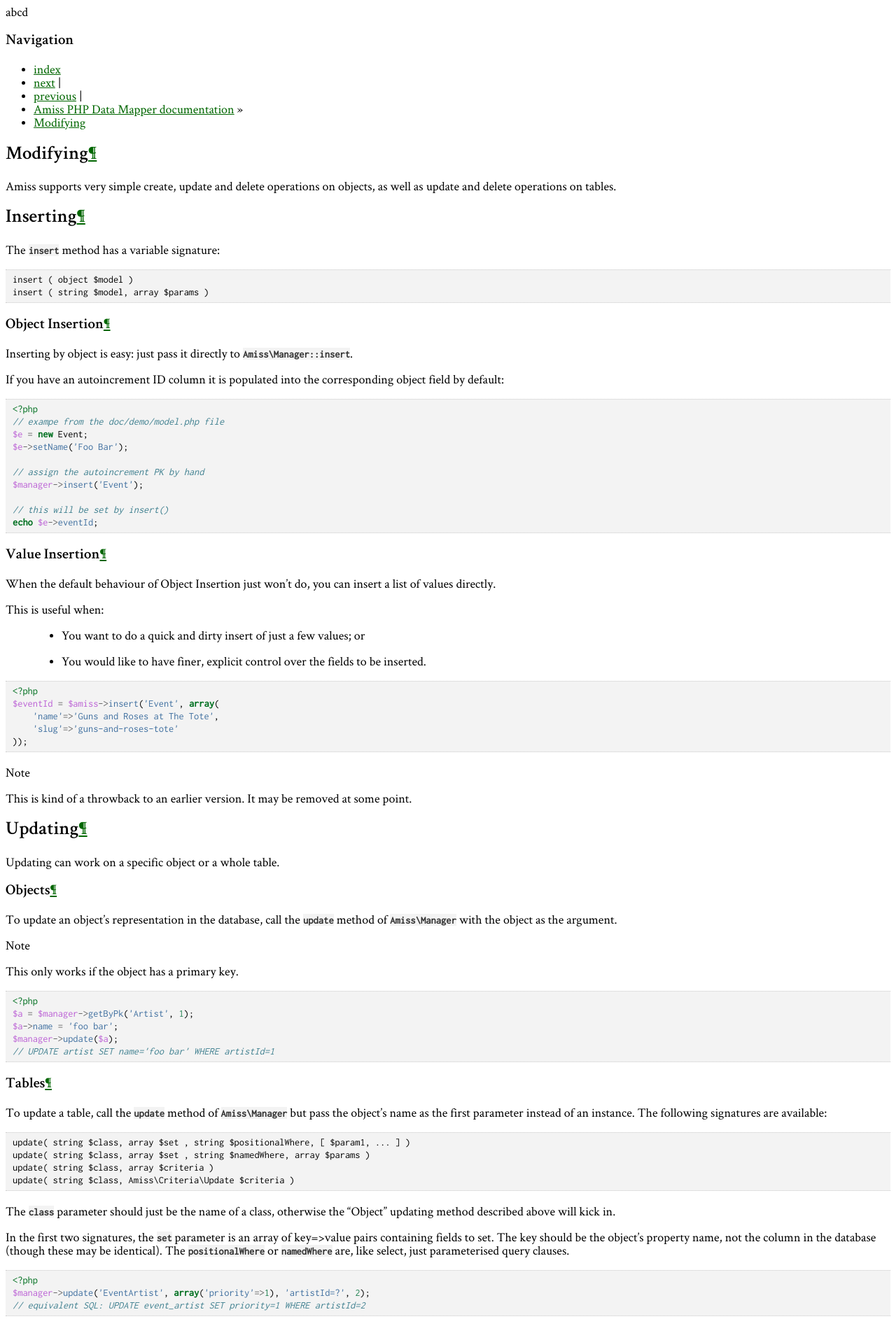
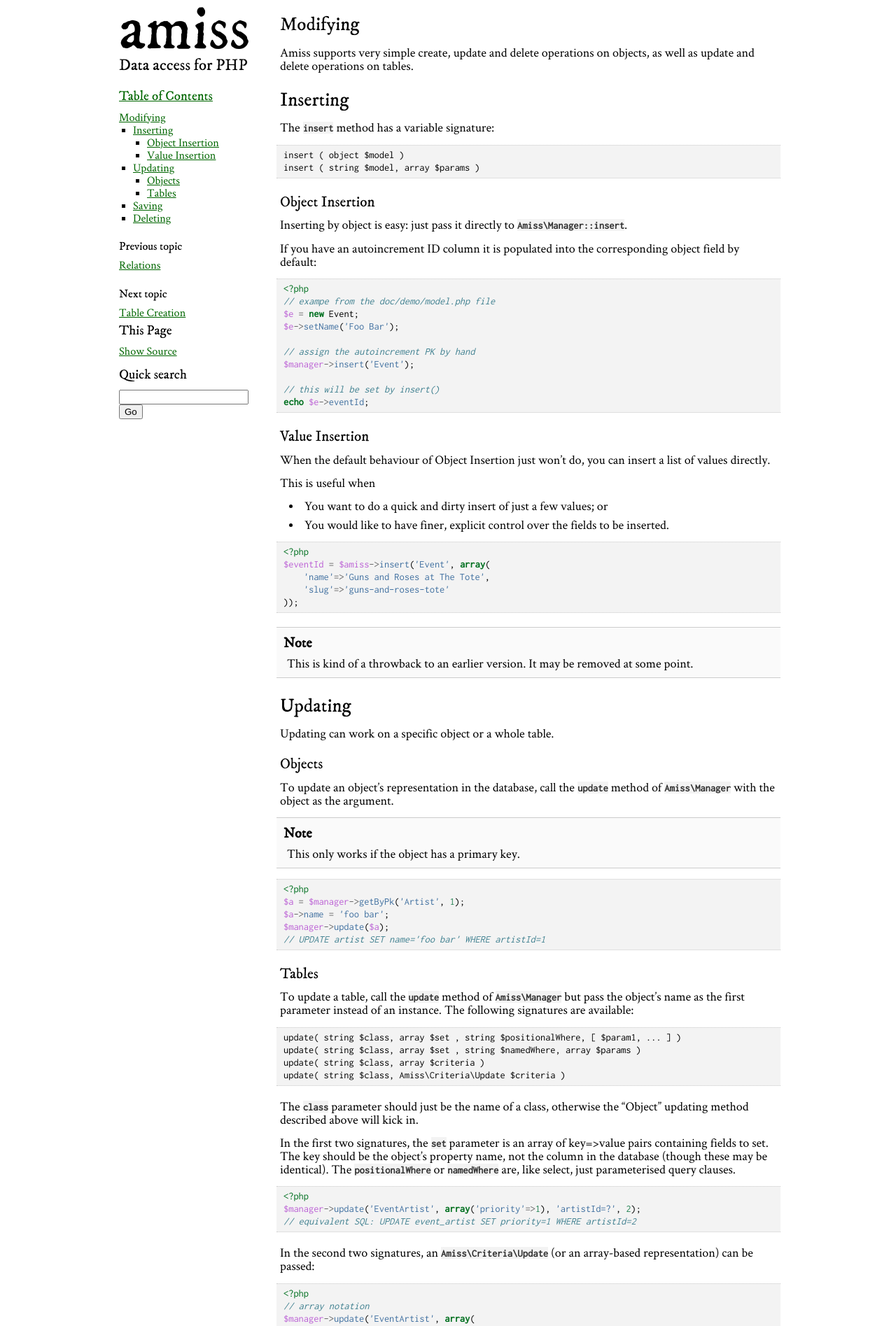
Before and after one commit to shabbyrobe/amiss, a Sphinx documentation site: the page built from doc/modifying.rst, in a window 1280 px wide. Shown: the top 1895 px of the page at 70% size. Built offline with Sphinx 7.4.7, drawn with Linux system fonts in a browser that asks for light colours.

Commit message:
just about finished documentation theme

```diff
--- /dev/null
+++ b/doc/_templates/sidebarindex.html
@@ -0,0 +1,6 @@
+<div class="sidebarindex">
+<p>
+Welcome to the HTML documentation for <a href="http://k3jw.com/code/amiss/">Amiss</a>.
+More documentation options are available <a href="http://k3jw.com/code/amiss/doc/">here</a>.
+</p>
+</div>
--- /dev/null
+++ b/doc/_templates/sidebarlogo.html
@@ -0,0 +1,2 @@
+<h1><a href="{{ pathto(master_doc) }}">Amiss</a></h1>
+<h2>Data access for PHP</h2>
--- a/doc/_themes/amiss/layout.html
+++ b/doc/_themes/amiss/layout.html
@@ -3,7 +3,10 @@
 
 {% block header %}
   {{ super() }}
-  abcd
+  <script type="text/javascript" src="../_static/jquery.js"></script>
+  <script type="text/javascript" src="../_static/underscore.js"></script>
+  <script type="text/javascript" src="../_static/doctools.js"></script>
+  <script type="text/javascript" src="../_static/sidebar.js"></script>
 {% endblock %}
 {%- block footer %}
   <div class="footer">
--- a/doc/_themes/amiss/static/amiss.css_t
+++ b/doc/_themes/amiss/static/amiss.css_t
@@ -76,15 +76,25 @@
 	padding-bottom:15px;
 }
 
-div.main {
-	width:750px;
+div.document {
+	width:950px;
 	margin:auto;
 }
-
+div.documentwrapper {
+	width:100%;
+	float:left;
+}
+.bodywrapper {
+	margin: 10px 0 0 230px;
+}
+div.sphinxsidebar {
+	width:220px;
+	float:left;
+	margin-left:-100%;
+}
 a, a:active, a:visited {
 	color:#060;
 }
-
 .header h1 {
 	/* text-shadow: #999 0px 0px 5px; */
 	font-family:'FellDWPica';
@@ -124,28 +134,41 @@
 	display:inline;
 	margin:0 10px;
 }
-
-
-div.content > p,
-div.content > h1,
-div.content > h2,
-div.content > h3,
-div.content > h4,
-div.content > ol,
-div.content > ul {
+ul {
+  padding-left:30px;
+}
+ul ul {
+  margin-top:0; margin-bottom:0;
+}
+p, h1, h2, h3, h4, h5, h6, ol, ul, dl {
 	margin-left:5px;
 	margin-right:5px;
 }
-div.content > h1,
-div.content > h2,
-div.content > h3,
-div.content > h4 {
+h1, h2, h3, h4, h5, h6 {
 	font-family:'FellDWPica';
 	font-weight:normal;
-	margin-bottom:0.6em;
+    margin-bottom:0.5em;
 }
-div.content p {
+.section {
+	margin-bottom:1em;
 }
+.body h1 {
+  margin-top:0px;
+}
+
+p, ul, div.highlight-php {
+  margin-top:0.4em;
+  margin-bottom:0.8em;
+}
+p:last-child,
+p.last,
+div.highlight-php.last
+div.highlight-php:last-child
+ul.last
+ul:last-child {
+    margin-bottom: 0px;
+}
+
 pre, code, tt, span.pre {
 	font-family: 'InconsolataMedium';
 }
@@ -219,3 +242,127 @@
 	padding-left:20px;
 	padding-right:20px;
 }
+
+.headerlink {
+	visibility:hidden;
+	margin-left:10px;
+	text-decoration:none;
+  font-size:0.7em;
+}
+h1:hover a.headerlink,
+h2:hover a.headerlink,
+h3:hover a.headerlink,
+h4:hover a.headerlink,
+h5:hover a.headerlink,
+h6:hover a.headerlink {
+	visibility:visible;
+}
+
+div.related {
+    display: none;
+}
+
+.clearer {
+	clear:both;
+}
+.footer {
+	margin:auto;
+	width:950px;
+	margin-top:20px;
+	border-top:1px dotted #aaa;
+	text-align:center;
+	padding-top:16px;
+	color:#333;
+}
+
+div.toctree-wrapper > ul > li {
+    padding-top:10px;
+}
+div.toctree-wrapper > ul > li:first-child {
+  padding-top:0px;
+}
+.field-list td > ul {
+  margin-top:0;
+  margin-bottom:0;
+}
+div.admonition {
+    background: #fafafa;
+    padding: 10px 10px;
+    border-top: 1px solid #ccc;
+    border-bottom: 1px solid #ccc;
+}
+
+div.admonition tt.xref, div.admonition a tt {
+    border-bottom: 1px solid #fafafa;
+}
+
+dd div.admonition {
+    margin-left: -60px;
+    padding-left: 60px;
+}
+
+div.admonition p.admonition-title {
+	font-family:'FellDWPica';
+    font-weight: bold;
+    font-size:20px;
+    margin:0px;
+    padding:0px;
+}
+
+div.sphinxsidebar {
+	font-size:0.9em;
+}
+div.sphinxsidebar h3 {
+  margin-top:5px;
+}
+div.sphinxsidebar ul {
+    list-style: none outside none;
+    margin-right:5px;
+    margin-left:5px;
+    padding:0;
+}
+div.sphinxsidebar form {
+    margin-right:5px;
+    margin-left:5px;
+}
+div.sphinxsidebar ul > li {
+  padding:0; margin:0;
+}
+div.sphinxsidebar ul ul {
+  margin-left:20px;
+    list-style: square outside none;
+}
+div.sphinxsidebar h1 {
+    font-family: 'FellDWPica';
+    font-size: 5.5em;
+    font-weight: normal;
+    line-height: 0.8em;
+    margin: 0 5px 0px 5px;
+    padding: 0;
+    text-transform: lowercase;
+}
+div.sphinxsidebar h1 a {
+	color:#000;
+	text-decoration:none;
+}
+div.sphinxsidebar h2 {
+    font-size: 1.4em;
+    margin: 0 5px 18px 5px;
+    padding: 0;
+}
+
+div#amiss-php-data-mapper h1 {
+	display:none;
+}
+div#amiss-php-data-mapper p:first-of-type {
+	margin-top:15px;
+}
+p.searchtip {
+	display:none;
+}
+.sidebarindex {
+	margin-bottom:15px;
+}
+.sidebarindex p:first-child {
+	margin-top:0;
+}
--- a/doc/conf.py
+++ b/doc/conf.py
@@ -149,6 +149,10 @@
 
 # Custom sidebar templates, maps document names to template names.
 #html_sidebars = {}
+html_sidebars = {
+    'index': ['sidebarlogo.html', 'sidebarindex.html', 'sourcelink.html', 'searchbox.html'],
+    '**': ['sidebarlogo.html', 'localtoc.html', 'relations.html', 'sourcelink.html', 'searchbox.html'],
+}
 
 # Additional templates that should be rendered to pages, maps page names to
 # template names.
--- a/doc/cookbook/table-prefix.rst
+++ b/doc/cookbook/table-prefix.rst
@@ -3,7 +3,7 @@
 
 If you want to rely on Amiss' default ``ObjectName`` to ``table_name`` conversion but you want each of your table names to be automatically prefixed, you can wrap the ``Amiss\Name\CamelToUnderscore`` translator and pass it to ``defaultTableNameTranslator``.
 
-This requires your chosen mapper to derive from ``Amiss\Mapper\Base``, such as ``Amiss\Mapper\Note`` or ``Amiss\Mapper\Arrays``. See :doc:`mapping/common` for more details.
+This requires your chosen mapper to derive from ``Amiss\Mapper\Base``, such as ``Amiss\Mapper\Note`` or ``Amiss\Mapper\Arrays``. See :doc:`/mapper/common` for more details.
 
 .. code-block:: php
 
--- a/doc/index.rst
+++ b/doc/index.rst
@@ -1,5 +1,5 @@
-Amiss - Stupid, Simple, Fast!
-=============================
+Amiss PHP Data Mapper
+=====================
 
 .. only:: not latex
 
--- a/doc/modifying.rst
+++ b/doc/modifying.rst
@@ -39,10 +39,10 @@
 
 When the default behaviour of Object Insertion just won't do, you can insert a list of values directly.
 
-This is useful when:
+This is useful when
 
- - You want to do a quick and dirty insert of just a few values; or
- - You would like to have finer, explicit control over the fields to be inserted.
+- You want to do a quick and dirty insert of just a few values; or
+- You would like to have finer, explicit control over the fields to be inserted.
 
 .. code-block:: php
 
@@ -149,7 +149,7 @@
 
 ``Amiss\Manager``'s delete methods work similarly to updating
 
-Deleting by object works the same way as updating by object:
+Deleting by object works the same way as updating by object::
 
     delete( object $object )
 
```
